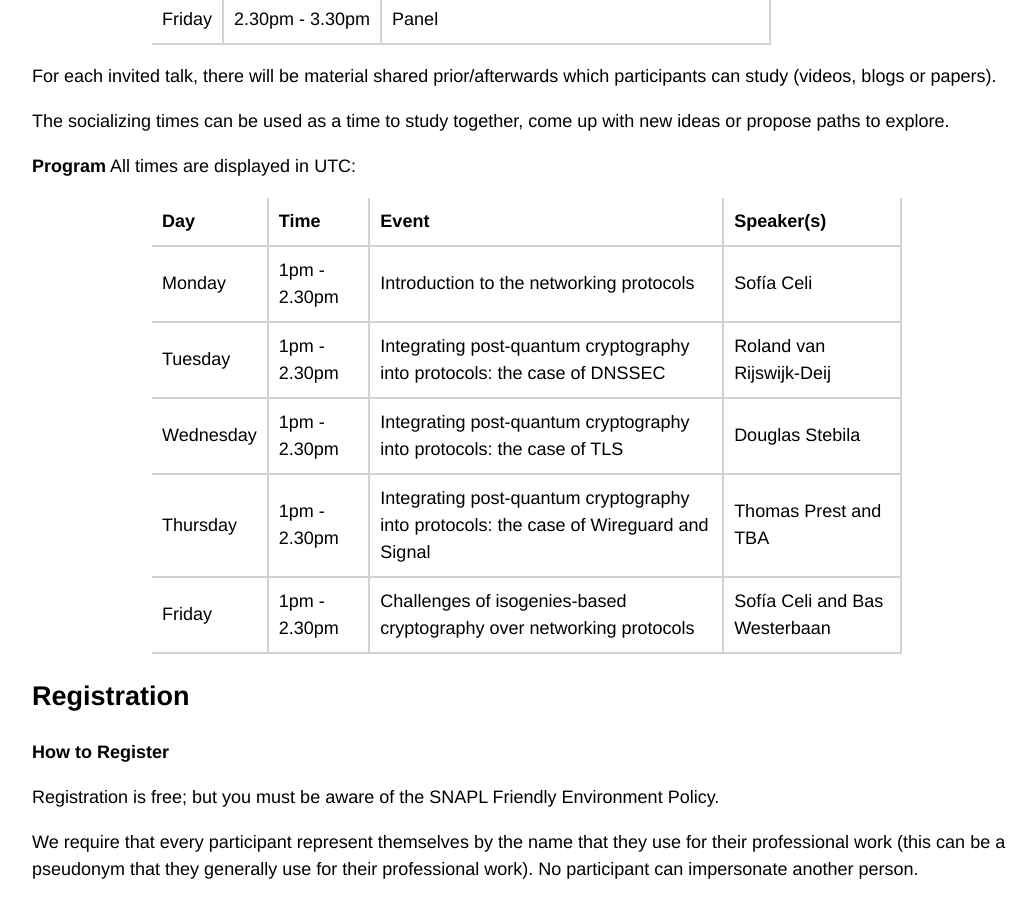
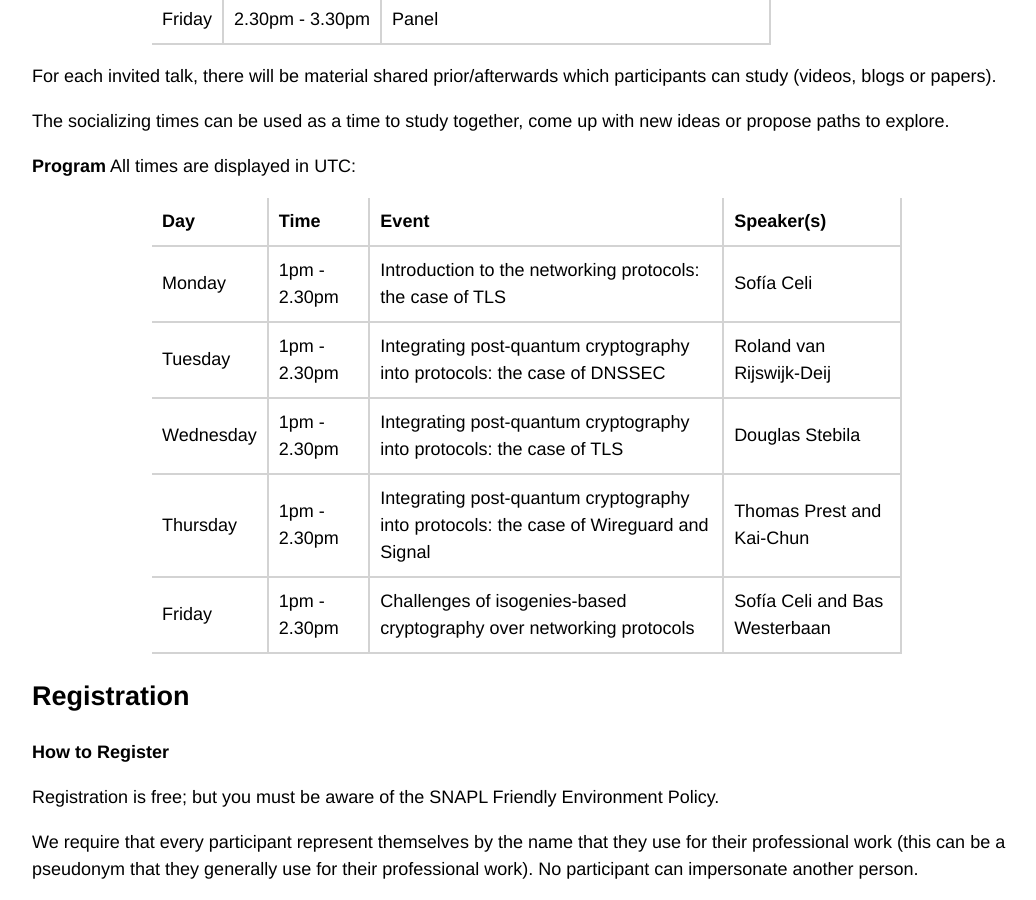
Before and after one commit to claucece/PQNet-Workshop, a Jekyll site: the page built from index.html, in a window 1280 px wide and 900 px high, scrolled down 1472 px. Shown: the whole window, without its empty margins (118-1154 px from the left). Built offline with Jekyll 4.4.1, drawn with Linux system fonts in a browser that asks for light colours.

Commit message:
More updates

```diff
--- a/index.html
+++ b/index.html
@@ -2163,7 +2163,7 @@ layout: default
         <tr>
           <td>Monday</td>
           <td>1pm - 2.30pm </td>
-          <td>Introduction to the networking protocols</td>
+          <td>Introduction to the networking protocols: the case of TLS</td>
           <td>Sofía Celi</td>
         </tr>
         <tr>
@@ -2182,7 +2182,7 @@ layout: default
           <td>Thursday</td>
           <td>1pm - 2.30pm </td>
           <td>Integrating post-quantum cryptography into protocols: the case of Wireguard and Signal</td>
-          <td>Thomas Prest and TBA</td>
+          <td>Thomas Prest and Kai-Chun</td>
         </tr>
         <tr>
           <td>Friday</td>
```
